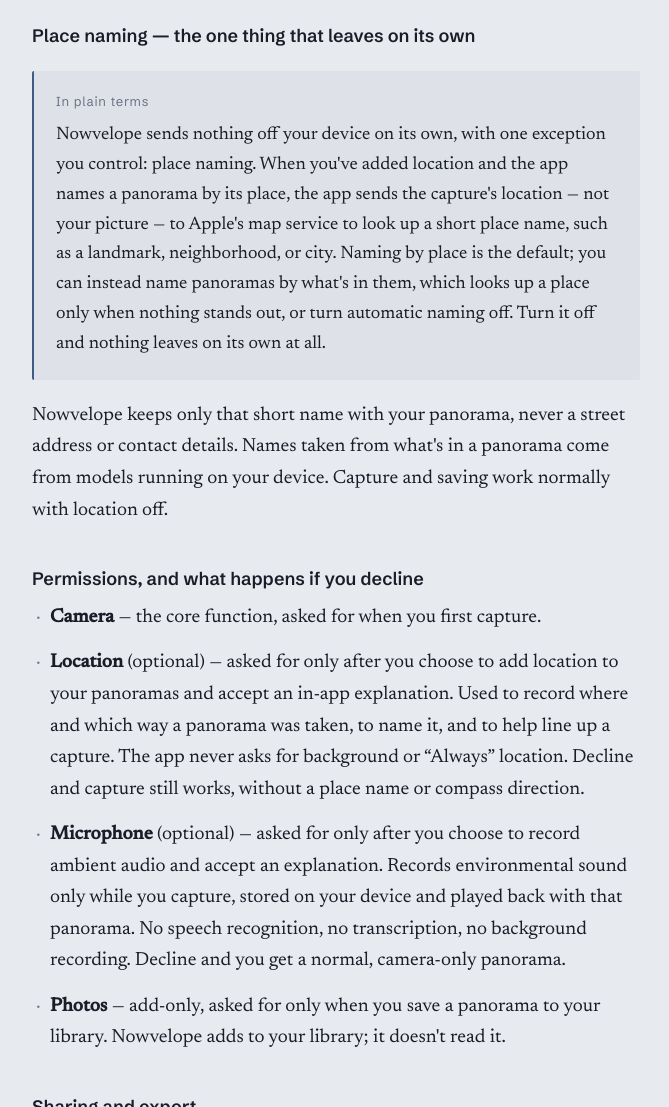
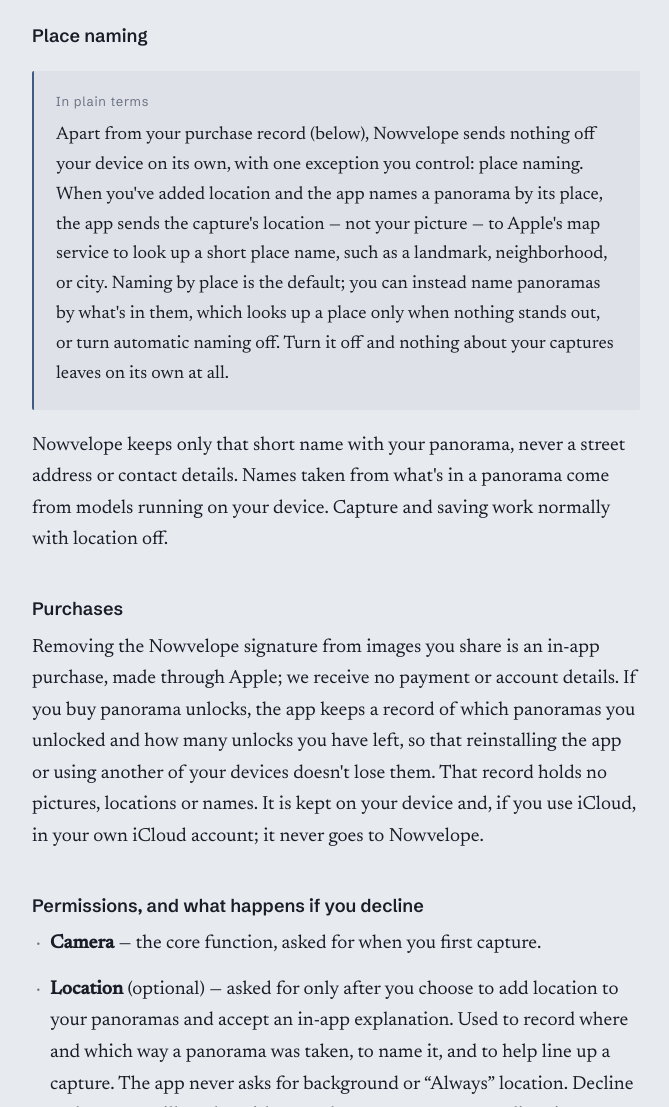
Before and after one commit to nowvelope/nowvelope.github.io, a plain HTML site: page privacy.html in a window 1280 px wide. Shown: the part 1100-2207 px from the top of the page, without its empty margins (304-973 px from the left). Drawn offline with Linux system fonts and the light colour scheme.

Commit message:
Privacy: purchases, and the unlock record kept in the user's iCloud (nowvelope#737) (#9)

```diff
--- a/privacy.html
+++ b/privacy.html
@@ -61,7 +61,7 @@
   <header class="page">
     <div class="kicker">Privacy</div>
     <h1>What Nowvelope does with your data</h1>
-    <div class="updated">Last updated 25 October 2026</div>
+    <div class="updated">Last updated 26 October 2026</div>
   </header>
 
   <main>
@@ -87,19 +87,29 @@
       backups, according to your iOS and backup settings; the app doesn't separately upload or sync
       it. Delete a panorama and everything stored with it is deleted too.</p>
 
-    <h2>Place naming — the one thing that leaves on its own</h2>
+    <h2>Place naming</h2>
     <div class="callout">
       <span class="kicker">In plain terms</span>
-      <p>Nowvelope sends nothing off your device on its own, with one exception you control: place
-        naming. When you've added location and the app names a panorama by its place, the app sends
-        the capture's location — not your picture — to Apple's map service to look up a short place
-        name, such as a landmark, neighborhood, or city. Naming by place is the default; you can
+      <p>Apart from your purchase record (below), Nowvelope sends nothing off your device on its
+        own, with one exception you control: place naming. When you've added location and the app
+        names a panorama by its place, the app sends the capture's location — not your picture — to
+        Apple's map service to look up a short place name, such as a landmark, neighborhood, or
+        city. Naming by place is the default; you can
         instead name panoramas by what's in them, which looks up a place only when nothing stands
-        out, or turn automatic naming off. Turn it off and nothing leaves on its own at all.</p>
+        out, or turn automatic naming off. Turn it off and nothing about your captures leaves on its
+        own at all.</p>
     </div>
     <p>Nowvelope keeps only that short name with your panorama, never a street address or contact
       details. Names taken from what's in a panorama come from models running on your device.
       Capture and saving work normally with location off.</p>
+
+    <h2>Purchases</h2>
+    <p>Removing the Nowvelope signature from images you share is an in-app purchase, made through
+      Apple; we receive no payment or account details. If you buy panorama unlocks, the app keeps a
+      record of which panoramas you unlocked and how many unlocks you have left, so that reinstalling
+      the app or using another of your devices doesn't lose them. That record holds no pictures,
+      locations or names. It is kept on your device and, if you use iCloud, in your own iCloud
+      account; it never goes to Nowvelope.</p>
 
     <h2>Permissions, and what happens if you decline</h2>
     <ul>
```
